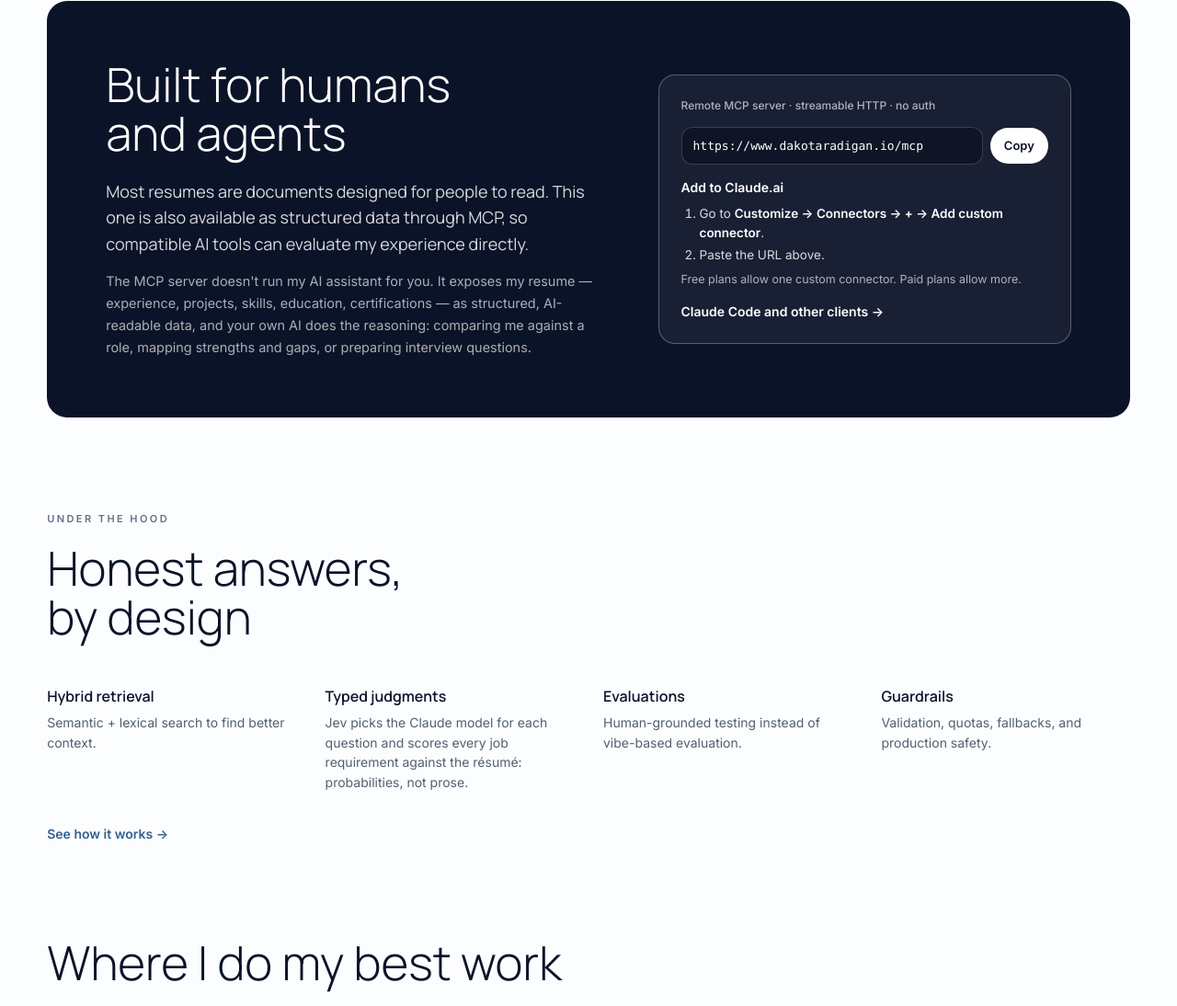
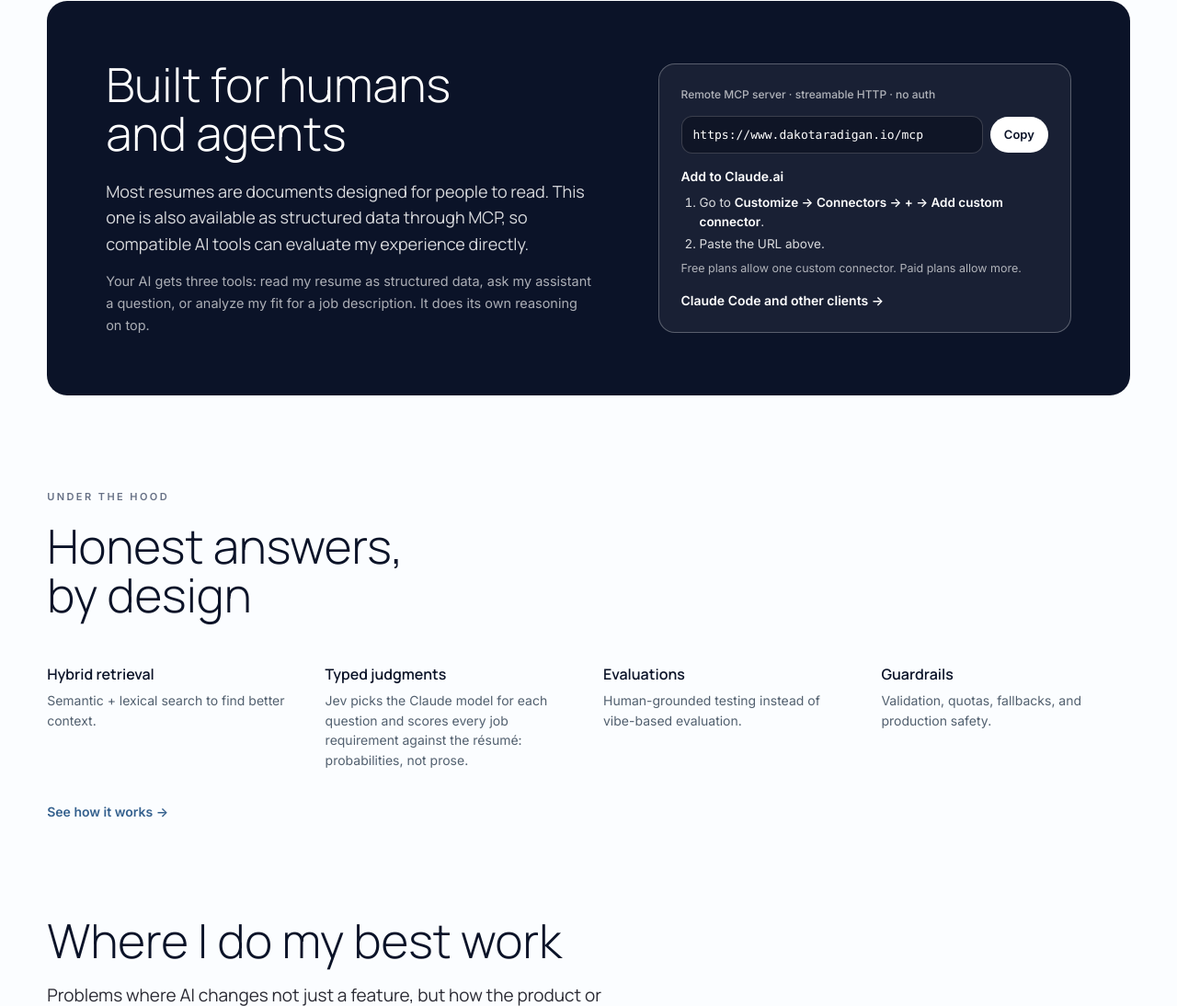
Before and after one commit to dakotaradigan/AI_Resume, a plain HTML site: page frontend/index.html in a window 1280 px wide. Shown: the part 2059-3153 px from the top of the page at 92% size. Drawn offline with Linux system fonts and the light colour scheme; no server answers.

Commit message:
Correct the MCP note on the home page
The note said the MCP server does not run the assistant, but the ask
and analyze_fit tools do. It now names the three tools in fewer words.

Claude-Session: https://claude.ai/code/session_01G4KhcCnm7jBGXTdCQpcPNu

```diff
--- a/frontend/index.html
+++ b/frontend/index.html
@@ -222,7 +222,7 @@
         <div class="mcp-copy">
           <h2 id="mcp-title" class="section-title">Built for humans and agents</h2>
           <p class="mcp-lede">Most resumes are documents designed for people to read. This one is also available as structured data through MCP, so compatible AI tools can evaluate my experience directly.</p>
-          <p class="mcp-note">The MCP server doesn't run my AI assistant for you. It exposes my resume — experience, projects, skills, education, certifications — as structured, AI-readable data, and your own AI does the reasoning: comparing me against a role, mapping strengths and gaps, or preparing interview questions.</p>
+          <p class="mcp-note">Your AI gets three tools: read my resume as structured data, ask my assistant a question, or analyze my fit for a job description. It does its own reasoning on top.</p>
         </div>
         <div class="mcp-endpoint-card">
           <span class="mcp-panel-label">Remote MCP server &middot; streamable HTTP &middot; no auth</span>
```
